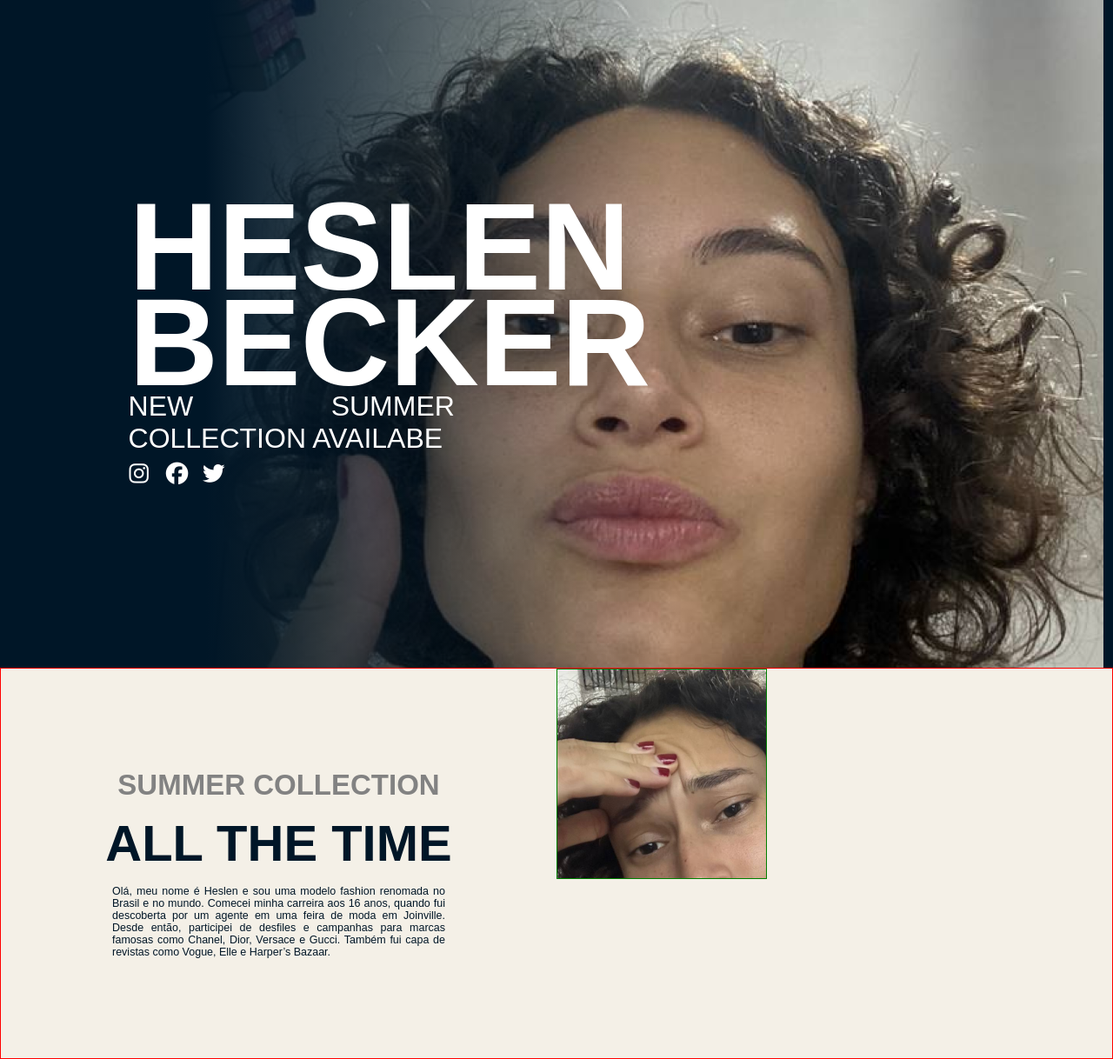
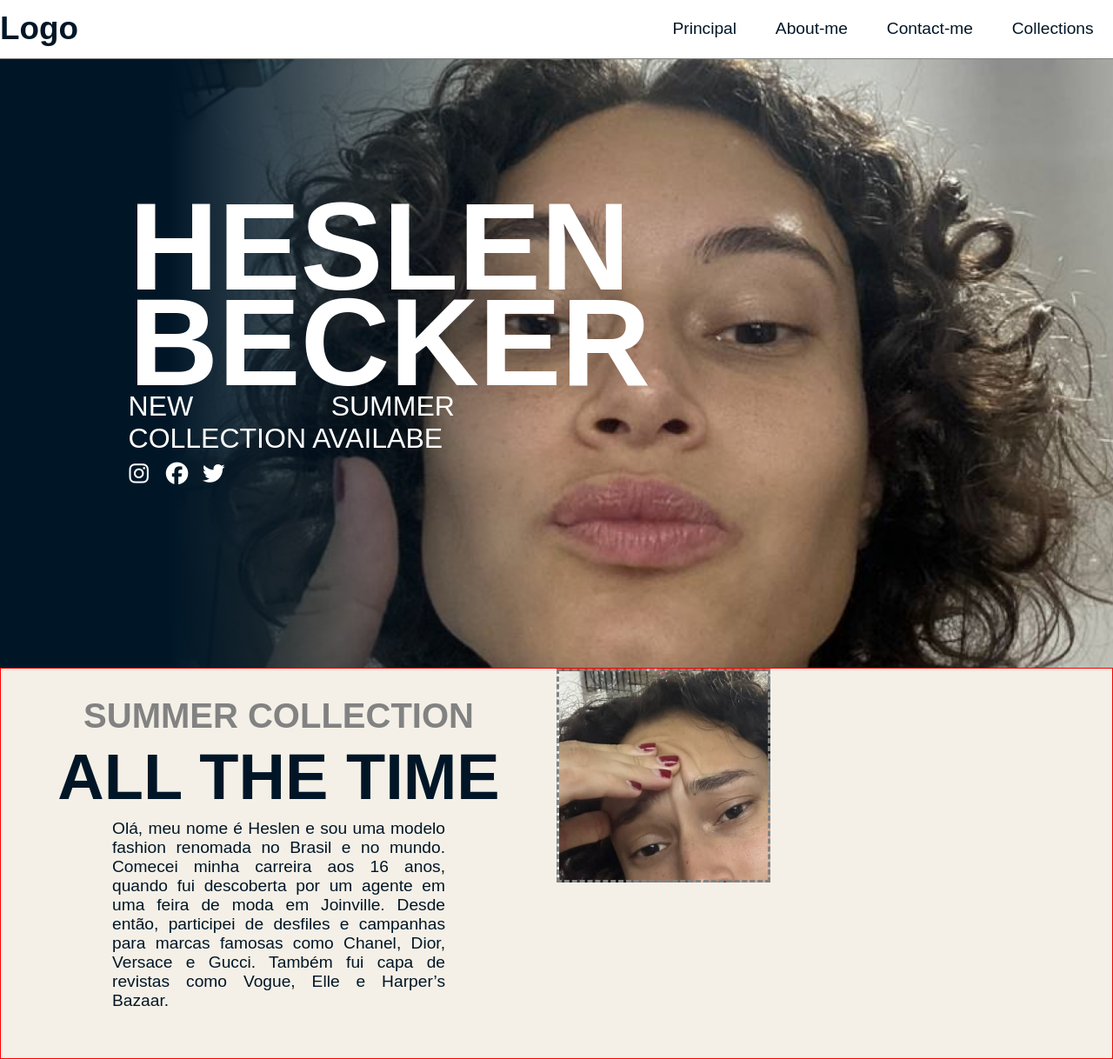
Before and after one commit to Lucas-H-Coelho/Page-model, a plain HTML site: page index.html in a window 1280 px wide. Shown: the whole page at 87% size. Drawn offline with Linux system fonts and the light colour scheme; a web font is replaced by a local one.

Commit message:
Adicionado menu de navegação

```diff
--- a/assets/css/style.css
+++ b/assets/css/style.css
@@ -11,56 +11,61 @@
 }
 */
 
-:root{
+:root {
   --primary-color: #001627;
   --text-secundary: #828282;
   --text-white: #fff;
   --background-color-f4: #F4F0E7;
   --bg-white: #fff;
 }
+
 * {
   padding: 0;
   margin: 0;
   font-family: "Mohave", sans-serif;
 }
 
-body{
+body {
   font-size: 1.6rem;
   background-color: var(--primary-color);
 }
 
-h1{
+h1 {
   font-size: 6rem;
   text-transform: uppercase;
   color: var(--text-white);
 }
 
-h2{
+h2 {
   font-size: 5.5rem;
   color: var(--text-white);
 }
 
-h3{
+h3 {
   font-size: 5rem;
   color: var(--text-white);
 }
 
-h4{
+h4 {
   font-size: 4.5rem;
   color: var(--text-white);
 }
 
-h5{
+h5 {
   font-size: 4rem;
   color: var(--text-white);
 }
 
-h6{
+h6 {
   font-size: 3.5rem;
   color: var(--text-white);
 }
 
-.main-contant{
+a{
+  text-decoration: none;
+}
+
+.main-contant {
   max-width: 1442px;
   margin: 0 auto;
 }
@@ -72,20 +77,92 @@ h6{
   align-items: center;
 }
 
+/*
+  Menu
+*/
+.menu {
+  position: fixed;
+  background-color: var(--bg-white);
+  border-bottom: 1px solid var(--text-secundary);
+  top: 0;
+  left: 0;
+  right: 0;
+  width: 100%;
+  z-index: 1;
+}
+
+.menu ul {
+  display: flex;
+  list-style: none;
+}
+
+.menu ul li a{
+  display: block;
+  padding: 1.4rem;
+  font-size: 1.2rem;
+  color: var(--primary-color);
+  position: relative;
+}
+
+.menu ul li a::after{
+  content: '';
+  position: absolute;
+  bottom: 1rem;
+  left: 50%;
+  width: 0;
+  height: 0.2rem;
+  background: crimson;
+  transition: all 300ms ease-in-out;
+}
+
+.menu ul li a:hover::after{
+  content: '';
+  position: absolute;
+  bottom: 1rem;
+  left: 25%;
+  width: 50%;
+  height: 0.2rem;
+  background: crimson;
+  transition: all 300ms ease-in-out;
+}
+
+.menu h3 {
+  color: var(--primary-color);
+  font-size: 2.3rem;
+}
+
+.menu h3 a{
+  color: inherit;
+}
+
+.menu-content{
+  display: flex;
+  justify-content: space-between;
+  align-items: center;
+  padding: 0;
+}
+
+/*
+
+*/
+
 .duotone {
   display: grid;
   grid-template-columns: 1fr 1fr;
-  background: url("../img/duotone.png") no-repeat;
-  background-position: center center;
-  background: cover;
+  background-color: cover;
+  background-size: 100%;
   box-shadow: 0px 4px 4px 0px rgba(0, 0, 0, 0.25);
+  background: url("../img/duotone.png") no-repeat center center;
+  -webkit-background-size: cover;
+  -moz-background-size: cover;
+  -o-background-size: cover;
+  background-size: cover;
+  height: 96vh;
 }
 
-.gradient {
-  position: relative;
+.gradient{
   background: linear-gradient(270deg, rgba(0, 49, 79, 0.00) 0%, #001627 69.59%);
-  width: 97.2vh;
-  height: 96vh;
+  height: 100%;
 }
 
 .group-3 {
@@ -130,6 +207,7 @@ SUMMER COLLECTION
 */
 
 .summer-colection {
+  position: relative;
   display: grid;
   grid-template-columns: 1fr 1fr;
   height: 28rem;
@@ -137,24 +215,10 @@ SUMMER COLLECTION
   border: 1px solid red;
 }
 
-#img {
-  border: 1px solid green;
-  background: url("../img/Bitmap.png"), no-repeat;
-  width: 30vh;
-  height: 30vh;
-  position: relative;
-  display: flex;
-  justify-content: center;
-  align-items: center;
-}
-
 #summer-texts {
-  position: relative;
-  padding: 0 3rem 0 3rem;
+  padding: 2rem 3rem 0 3rem;
   background: var(--background-color-f4);
-  display: flex;
-  justify-content: center;
-  align-items: center;
+  display: block;
   flex-direction: column;
   text-align: center;
 }
@@ -163,7 +227,7 @@ SUMMER COLLECTION
   background: var(--background-color-f4);
   color: var(--text-secundary);
   text-align: center;
-  font-size: 33px;
+  font-size: 2.5rem;
   font-style: normal;
   font-weight: 700;
   line-height: normal;
@@ -174,7 +238,7 @@ SUMMER COLLECTION
   color: var(--primary-color);
   padding: 1rem;
   text-align: center;
-  font-size: 3.625rem;
+  font-size: 4.625rem;
   font-style: normal;
   font-weight: 700;
   line-height: 4rem;
@@ -183,9 +247,20 @@ SUMMER COLLECTION
 #summer-texts p {
   color: var(--primary-color);
   text-align: justify;
-  font-size: 12.5px;
+  font-size: 1.2rem;
   font-style: normal;
   font-weight: 500;
   line-height: normal;
   padding: 0 5rem 0 5rem;
 }
+
+#collection-img {
+}
+
+#img {
+  border: 0.2rem dashed var(--text-secundary);
+  background: url("../img/Bitmap.png"), no-repeat;
+  width: 30vh;
+  height: 30vh;
+  position: absolute;
+}
--- a/index.html
+++ b/index.html
@@ -13,7 +13,21 @@
 
 <body>
 
-  <div id="principal">
+  <aside class="menu">
+    <section class="main-contant menu-content">
+      <h3>
+        <a href="">Logo</a>
+      </h3>
+    <nav>
+      <ul>
+        <li><a href="">Principal</a></li>
+        <li><a href="">About-me</a></li>
+        <li><a href="">Contact-me</a></li>
+        <li><a href="">Collections</a></li>
+      </ul>
+    </nav>
+  </section>
+  </aside>
 
   <section class="container duotone main-contant">
     <div class="gradient">
@@ -33,16 +47,17 @@
         <h3>SUMMER COLLECTION</h3>
         <h2>ALL THE TIME</h2>
         <p>Olá, meu nome é Heslen e sou uma modelo fashion renomada no Brasil e no mundo. Comecei minha carreira aos 16
-            anos, quando fui descoberta por um agente em uma feira de moda em Joinville. Desde então, participei de desfiles
-            e campanhas para marcas famosas como Chanel, Dior, Versace e Gucci. Também fui capa de revistas como Vogue, Elle
+          anos, quando fui descoberta por um agente em uma feira de moda em Joinville. Desde então, participei de
+          desfiles
+          e campanhas para marcas famosas como Chanel, Dior, Versace e Gucci. Também fui capa de revistas como Vogue,
+          Elle
           e Harper’s Bazaar.</p>
       </div>
-         <div>
+      <div id="collection-img">
         <a href="" id="img"></a>
       </div>
     </div>
   </section>
-  </div>
 
 </body>
 
```
Lines whose indentation alone changed are shown as unchanged.
